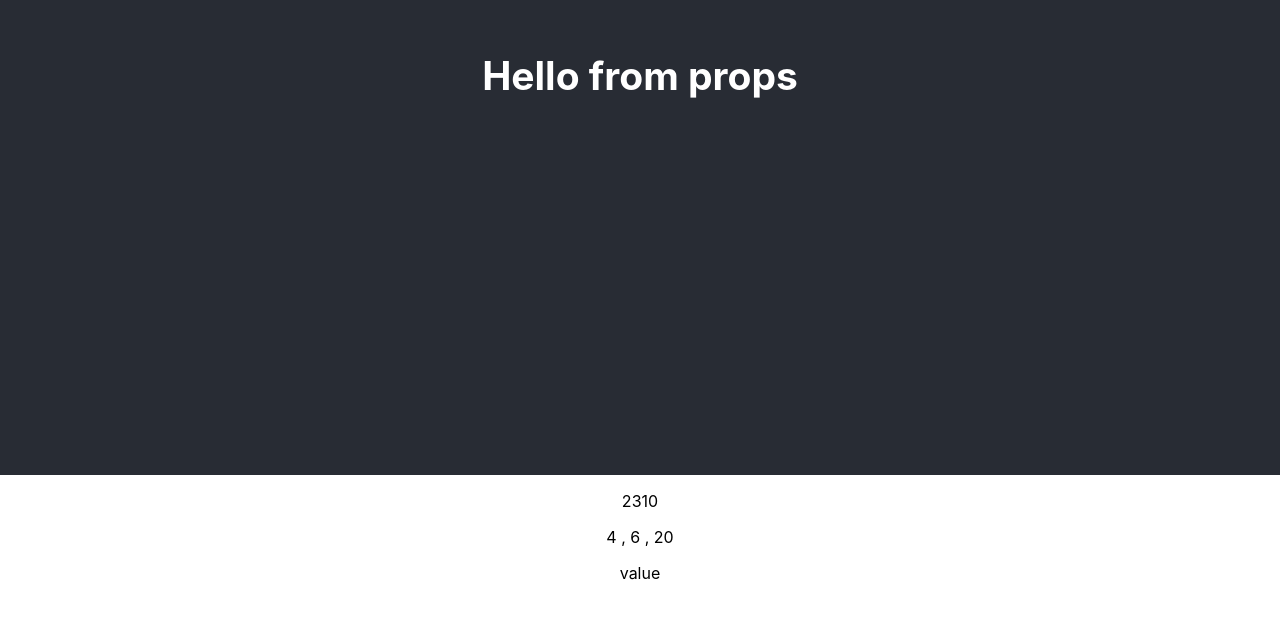
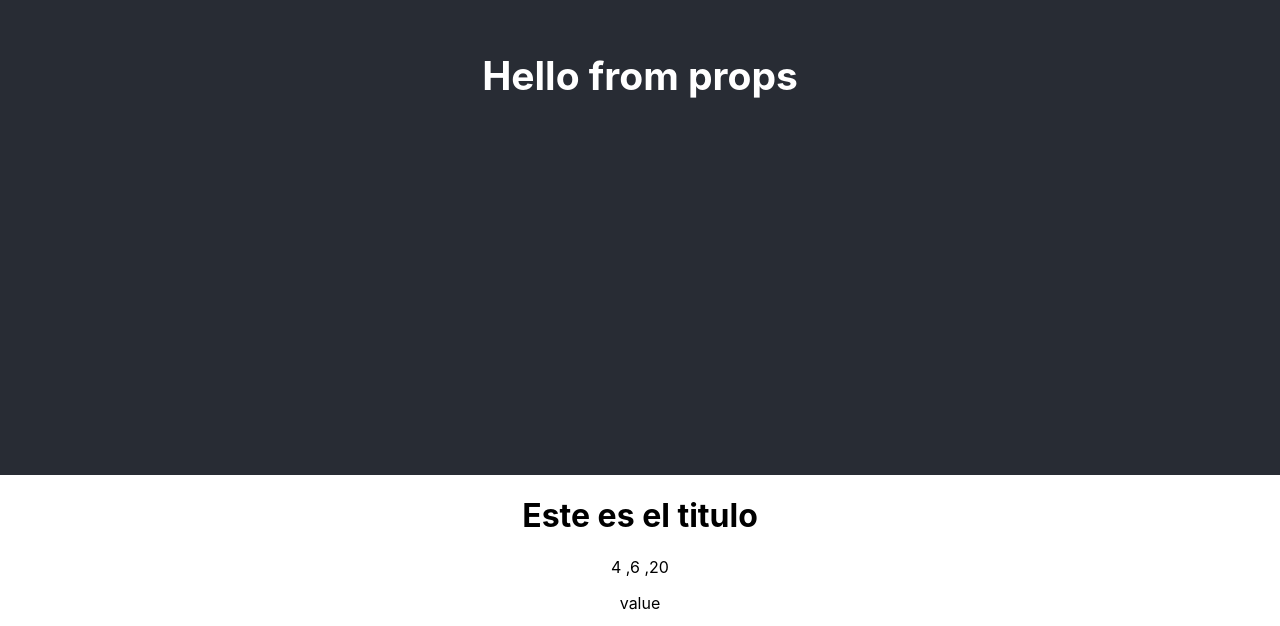
Before and after one commit to jimmy404/REACT-Udemy-Course, a React (Create React App) app: page / in a window 1280 px wide. Shown: the part 325-951 px from the top of the page. Before the commit the page ends 924 px from the top, so only its background shows below. Built offline with nearby package versions, Linux system fonts and the light colour scheme.

Commit message:
Adding new prop title - App.js

```diff
--- a/src/App.js
+++ b/src/App.js
@@ -1,5 +1,5 @@
 import React, { Component } from 'react';
-import logo from './logo.svg';
+//import logo from './logo.svg';
 import './App.css';
 
 
@@ -17,14 +17,19 @@ class Hello extends Component {
 
 class Text extends Component {
   render () {
-        const {isActivated,arrayOfNumbers, multiply, objectWithInfo} = this.props
-        const textoSegunBool = isActivated ? 'on' : 'off';
+        const {
+          arrayOfNumbers,
+          multiply,
+          objectWithInfo,
+          title
+        } = this.props
+
         const mappedNumbers = arrayOfNumbers.map(n => n*2)
 
       return (
         <div>
-            <p>{arrayOfNumbers}</p>
-            <p>{mappedNumbers.join(' , ')}</p>
+        {title}
+            <p>{mappedNumbers.join(' ,')}</p>
             <p>{objectWithInfo.key}</p>
         </div>
     )
@@ -42,10 +47,11 @@ class App extends Component{
         <Text
           arrayOfNumbers={[2,3,10]}
           objectWithInfo={{key: 'value', key2: 'otherValue'}}
+          multiply={(number) => number *4}
           number={2}
-          multiply={(number) => number *4}
           text='Texto en string'
-          isActivated/>
+          title={<h1>Este es el titulo</h1>}
+          />
       </div>
     );
   }
```
